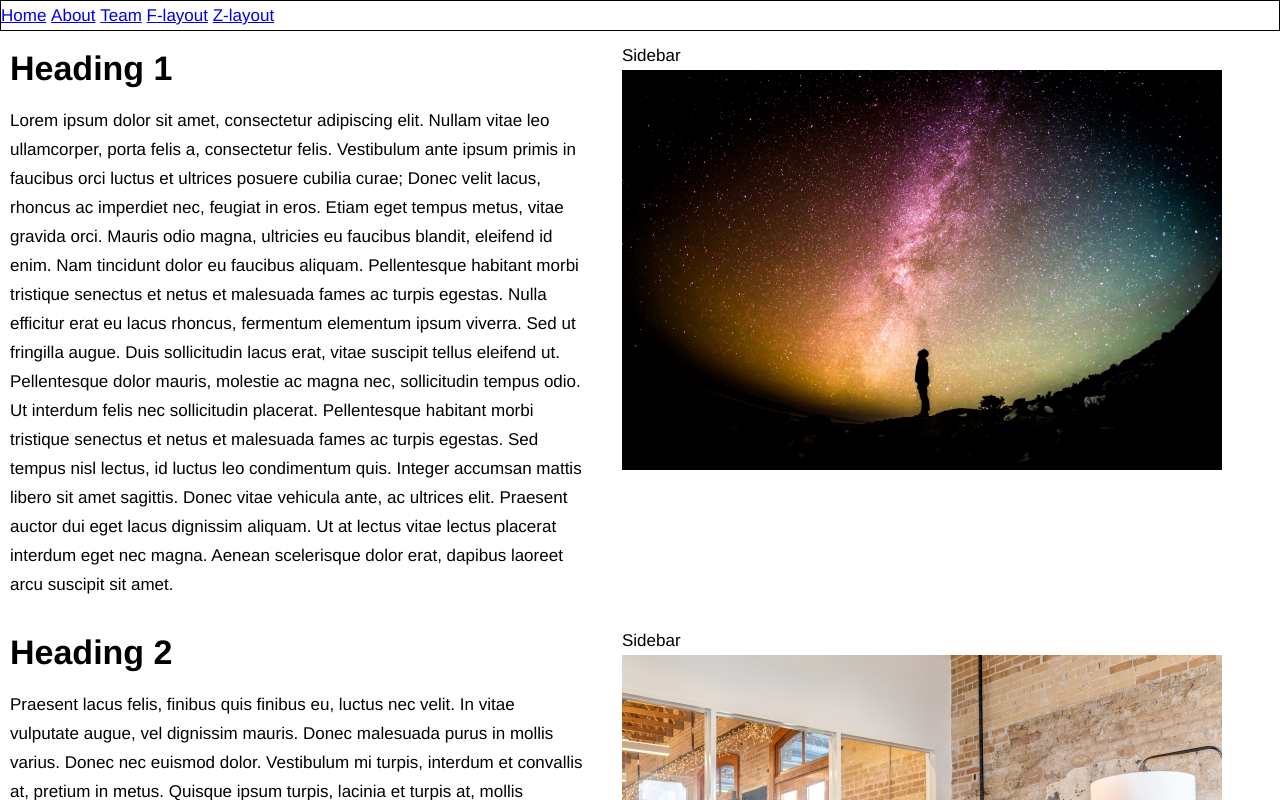
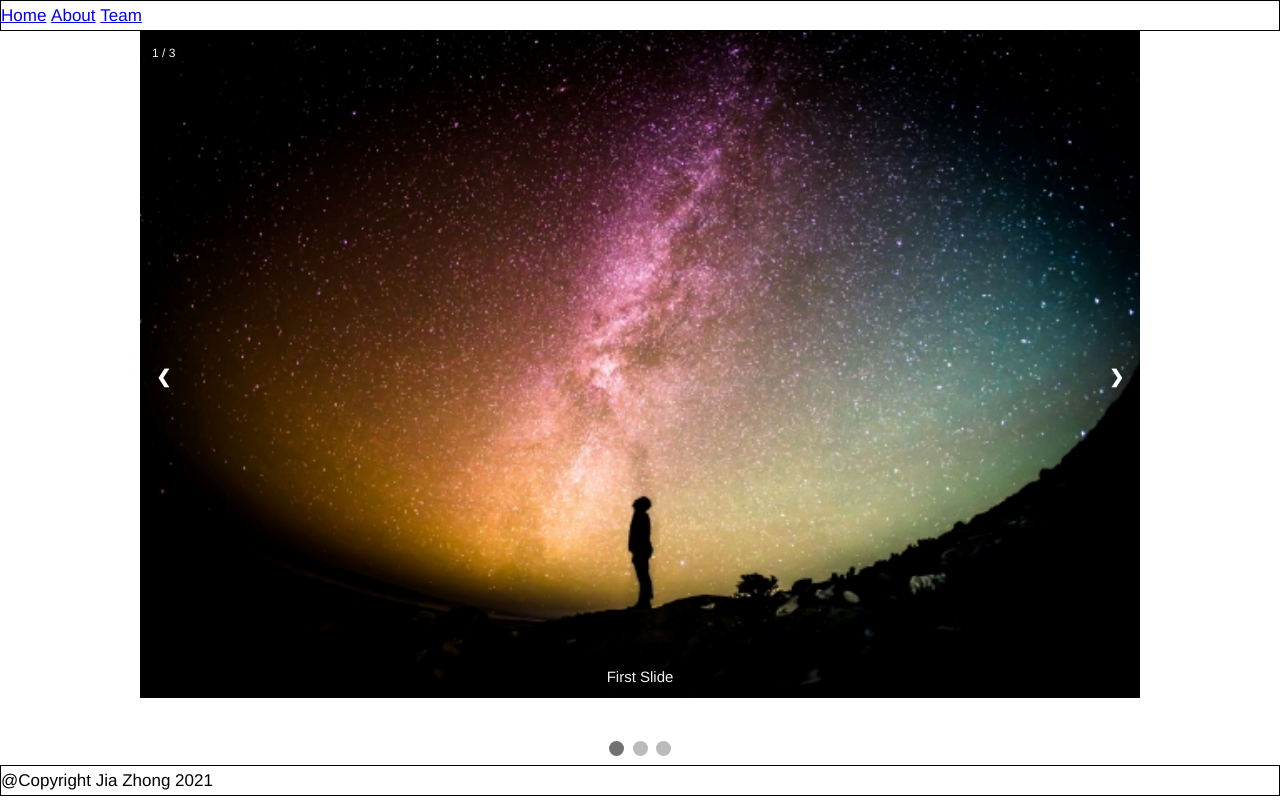
Before and after one commit to JiaLongZhong/WebPack, a website built with webpack: page docs/index.html in a window 1280 px wide. Shown: the top 800 px of the page. Built offline with nearby package versions, Linux system fonts and the light colour scheme; files whose address does not match are found by name.

Commit message:
Change Slideshow.html to index.html

```diff
--- /dev/null
+++ b/docs/css/style2.css
@@ -0,0 +1,114 @@
+* {box-sizing:border-box}
+
+/* Slideshow container */
+.slideshow-container {
+    max-width: 1000px;
+    position: relative;
+    margin: auto;
+}
+
+/* Hide the images by default */
+.mySlides {
+    display: none;
+}
+
+/* Next & previous buttons */
+.prev, .next {
+    cursor: pointer;
+    position: absolute;
+    top: 50%;
+    width: auto;
+    margin-top: -22px;
+    padding: 16px;
+    color: white;
+    font-weight: bold;
+    font-size: 18px;
+    transition: 0.6s ease;
+    border-radius: 0 3px 3px 0;
+    user-select: none;
+}
+
+/* Position the "next button" to the right */
+.next {
+    right: 0;
+    border-radius: 3px 0 0 3px;
+}
+
+/* On hover, add a black background color with a little bit see-through */
+.prev:hover, .next:hover {
+    background-color: rgba(0,0,0,0.8);
+}
+
+/* Caption text */
+.text {
+    color: #f2f2f2;
+    font-size: 15px;
+    padding: 8px 12px;
+    position: absolute;
+    bottom: 8px;
+    width: 100%;
+    text-align: center;
+}
+
+/* Number text (1/3 etc) */
+.numbertext {
+    color: #f2f2f2;
+    font-size: 12px;
+    padding: 8px 12px;
+    position: absolute;
+    top: 0;
+}
+
+/* The dots/bullets/indicators */
+.dot {
+    cursor: pointer;
+    height: 15px;
+    width: 15px;
+    margin: 0 2px;
+    background-color: #bbb;
+    border-radius: 50%;
+    display: inline-block;
+    transition: background-color 0.6s ease;
+}
+
+.active, .dot:hover {
+    background-color: #717171;
+}
+
+/* Fading animation */
+.fade {
+    -webkit-animation-name: fade;
+    -webkit-animation-duration: 1.5s;
+    animation-name: fade;
+    animation-duration: 1.5s;
+}
+
+@-webkit-keyframes fade {
+    from {opacity: .4}
+    to {opacity: 1}
+}
+
+@keyframes fade {
+    from {opacity: .4}
+    to {opacity: 1}
+}
+body {
+
+    margin: 0;
+    font-family: "Helvetica Neue", Helvetica, Arial, sans-serif;
+    font-size: 17px;
+    line-height: 29px;
+}
+h1 {
+    font-size: 200%;
+}
+.header ul {
+    margin: 0;
+    padding: 0;
+}
+.header li {
+    display: inline;
+}
+.header, .footer {
+    border: 1px solid black;
+}
--- a/docs/index.html
+++ b/docs/index.html
@@ -1,50 +1,57 @@
 <!DOCTYPE html>
 <html lang="en">
 <head>
-    <meta charset="utf-8"/>
-    <meta name="description" content="Author: Jia Zhong">
-    <meta name="viewport" content="width=device-width, initial-scale=1">
-    <link rel="stylesheet" href="css/style.css">
-    <title>Image using CSS F-Layout</title>
+    <meta charset="UTF-8">
+    <title>Title</title>
+    <link rel="stylesheet" href="css/style2.css">
 </head>
+
 <body>
+<!-- Header -->
 <div class="header">
 <ul>
     <li><a href="index.html">Home</a></li>
     <li><a href="#">About</a></li>
     <li><a href="#">Team</a></li>
-        <li><a href="index.html">F-layout</a></li>
-        <li><a href="item1.html">Z-layout</a></li>
 </ul>
 </div>
-<div class="wrapper">
-    <div class="content1">
 
-        <h1>Heading 1</h1>
-        Lorem ipsum dolor sit amet, consectetur adipiscing elit. Nullam vitae leo ullamcorper, porta felis a, consectetur felis. Vestibulum ante ipsum primis in faucibus orci luctus et ultrices posuere cubilia curae; Donec velit lacus, rhoncus ac imperdiet nec, feugiat in eros. Etiam eget tempus metus, vitae gravida orci. Mauris odio magna, ultricies eu faucibus blandit, eleifend id enim. Nam tincidunt dolor eu faucibus aliquam. Pellentesque habitant morbi tristique senectus et netus et malesuada fames ac turpis egestas. Nulla efficitur erat eu lacus rhoncus, fermentum elementum ipsum viverra. Sed ut fringilla augue. Duis sollicitudin lacus erat, vitae suscipit tellus eleifend ut.
+<!-- Slideshow container -->
+<div class="slideshow-container">
 
-        Pellentesque dolor mauris, molestie ac magna nec, sollicitudin tempus odio. Ut interdum felis nec sollicitudin placerat. Pellentesque habitant morbi tristique senectus et netus et malesuada fames ac turpis egestas. Sed tempus nisl lectus, id luctus leo condimentum quis. Integer accumsan mattis libero sit amet sagittis. Donec vitae vehicula ante, ac ultrices elit. Praesent auctor dui eget lacus dignissim aliquam. Ut at lectus vitae lectus placerat interdum eget nec magna.
+    <!-- Full-width images with number and caption text -->
+    <div class="mySlides fade">
+        <div class="numbertext">1 / 3</div>
+        <img src="Earth.jpg" style="width:100%" alt="first photo">
+        <div class="text">First Slide</div>
+    </div>
 
-        Aenean scelerisque dolor erat, dapibus laoreet arcu suscipit sit amet.
+    <div class="mySlides fade">
+        <div class="numbertext">2 / 3</div>
+        <img src="Fire2.jpg" style="width:100%" alt="second photo">
+        <div class="text">Second Slide</div>
     </div>
-    <div class="content2">
-        <h1>Heading 2</h1>
-        Praesent lacus felis, finibus quis finibus eu, luctus nec velit. In vitae vulputate augue, vel dignissim mauris. Donec malesuada purus in mollis varius. Donec nec euismod dolor. Vestibulum mi turpis, interdum et convallis at, pretium in metus. Quisque ipsum turpis, lacinia et turpis at, mollis dignissim magna. Vivamus euismod at metus et vulputate. Nam viverra bibendum leo sed commodo. Quisque arcu tortor, tristique et imperdiet id, blandit nec nisl. Duis at turpis ante. Aliquam ac nulla quis metus dictum egestas a id felis. Praesent rutrum finibus ligula ut imperdiet. Nam ut quam sed neque viverra ultrices. Etiam vitae ipsum sed nisl auctor congue.
 
-        Suspendisse finibus leo id dignissim consequat. Aenean id est quis elit mattis dignissim. Nullam a turpis in libero lacinia faucibus at at leo. Nulla massa mauris, elementum quis pellentesque id, gravida et turpis. Aenean maximus erat at ante luctus, eu congue mi cursus. Quisque accumsan odio sed felis lobortis, euismod dapibus dolor gravida. Aenean nec nunc fringilla, scelerisque lorem a, rutrum mi. Aliquam erat volutpat. Praesent vestibulum lobortis nisl, in aliquet nisl consectetur sit amet. Maecenas dignissim velit fermentum euismod ultrices. Duis id velit ut leo vulputate maximus. Phasellus commodo tortor non nisl lacinia semper. Pellentesque accumsan, dolor id viverra luctus, lectus lectus mattis nibh, et vehicula purus mi vel leo. Quisque eget nisi vitae enim iaculis feugiat. Nam aliquet turpis elit, in viverra leo sodales at.
+    <div class="mySlides fade">
+        <div class="numbertext">3 / 3</div>
+        <img src="group5.jpg" style="width:100%" alt="third photo">
+        <div class="text">Third Slide</div>
+    </div>
 
-        Quisque leo elit, accumsan sit amet consequat a, iaculis malesuada felis. Aenean sed vehicula mauris. Sed vehicula mi nec massa varius malesuada. Vivamus viverra enim id aliquet iaculis. Phasellus euismod vestibulum lectus, aliquet aliquam massa gravida vel. Fusce convallis, est vitae condimentum elementum, arcu leo fermentum metus, ut tincidunt libero magna id ante. Ut convallis tincidunt orci, in bibendum dui. Etiam tristique sapien tellus, at faucibus nisl eleifend ac.</div>
-    <div class="content3">
-        <div class="box sidebar">Sidebar
-            <img src="Earth.jpg" alt="Free Image">
+    <!-- Next and previous buttons -->
+    <a class="prev" onclick="plusSlides(-1)">&#10094;</a>
+    <a class="next" onclick="plusSlides(1)">&#10095;</a>
 </div>
+<br>
+
+<!-- The dots/circles -->
+<div style="text-align:center">
+    <span class="dot" onclick="currentSlide(1)"></span>
+    <span class="dot" onclick="currentSlide(2)"></span>
+    <span class="dot" onclick="currentSlide(3)"></span>
 </div>
-    <div class="content4">
-        <div class="box sidebar">Sidebar
-            <img src="group2.jpg"  alt="Free Image">
-        </div>
-    </div>
-</div>
-<div class="footer">Jia Zhong 2021</div>
+<!-- Footer -->
+<div class="footer">@Copyright Jia Zhong 2021</div>
 </body>
+<script src="js/Slide.js"></script>
 </html>
```
Also changed, not shown: docs/item.html (added, +50 -0 lines), docs/item1.html (+1 -1 lines), docs/js/bundle.js (+2 -4 lines), src/Slideshow.html (deleted, +0 -57 lines), src/index.html (+35 -28 lines), src/item.html (added, +50 -0 lines), src/item1.html (+1 -1 lines), docs/.babelrc (added), docs/group4.jpg (added), docs/group5.jpg (added), docs/no error.jpg (added), readme.md, src/no error.jpg (added). Lines whose indentation alone changed are shown as unchanged.
